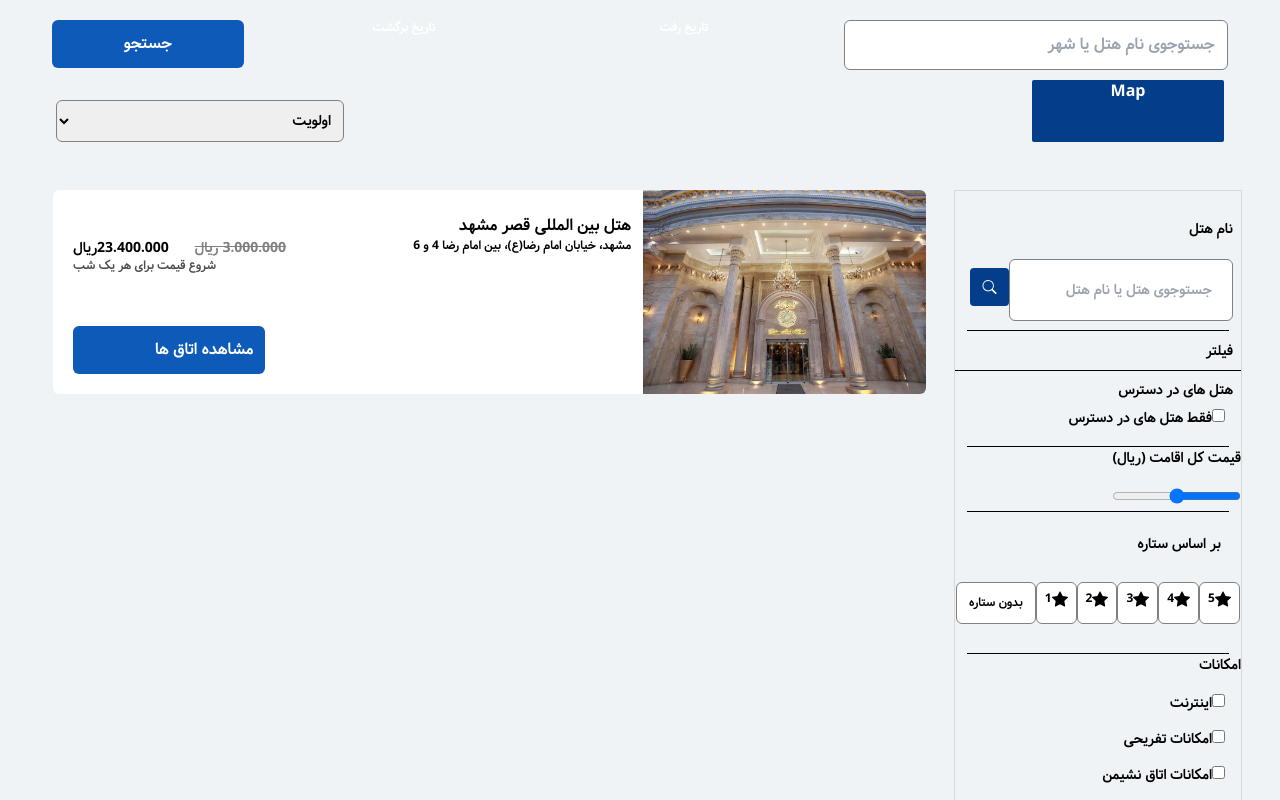
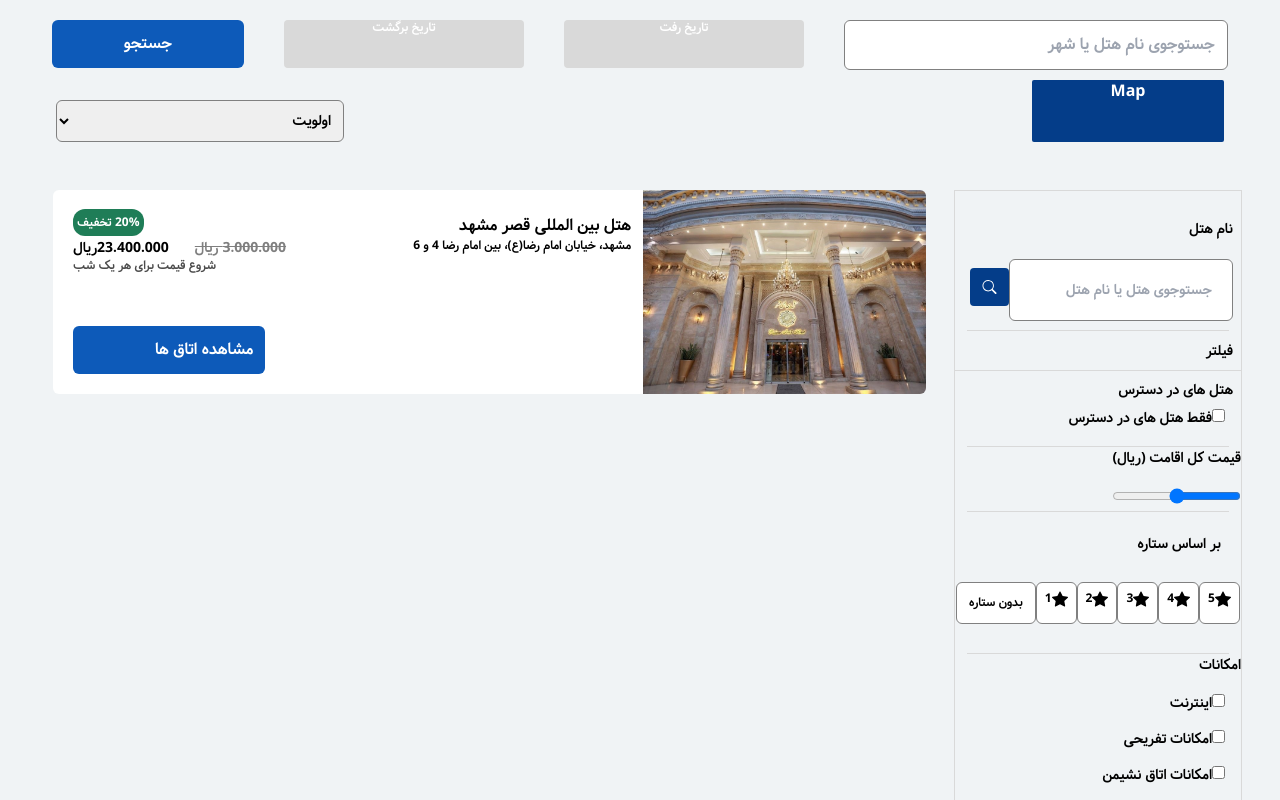
Before and after one commit to aliadibpour/Hotels, a Next.js app: page / in a window 1280 px wide. Shown: the top 800 px of the page. Built offline with nearby package versions, Linux system fonts and the light colour scheme.

Commit message:
Update tailwind.config.js

```diff
--- a/tailwind.config.js
+++ b/tailwind.config.js
@@ -15,9 +15,17 @@ module.exports = {
       blue: '#0d5ab9',
       blue2:'#043d89',
       white: '#fff',
-      black: '#000000'
+      black: '#000000',
+      gray: '#d9d9d9',
+      green : '#1f7d57'
     },
-    extend: {},
+    extend: {
+      spacing: {
+        '13': '3.25rem',
+        '15': '3.75rem',
+        '128': '32rem',
+        '144': '36rem',
+      }},
   },
   plugins: [],
 }
```
